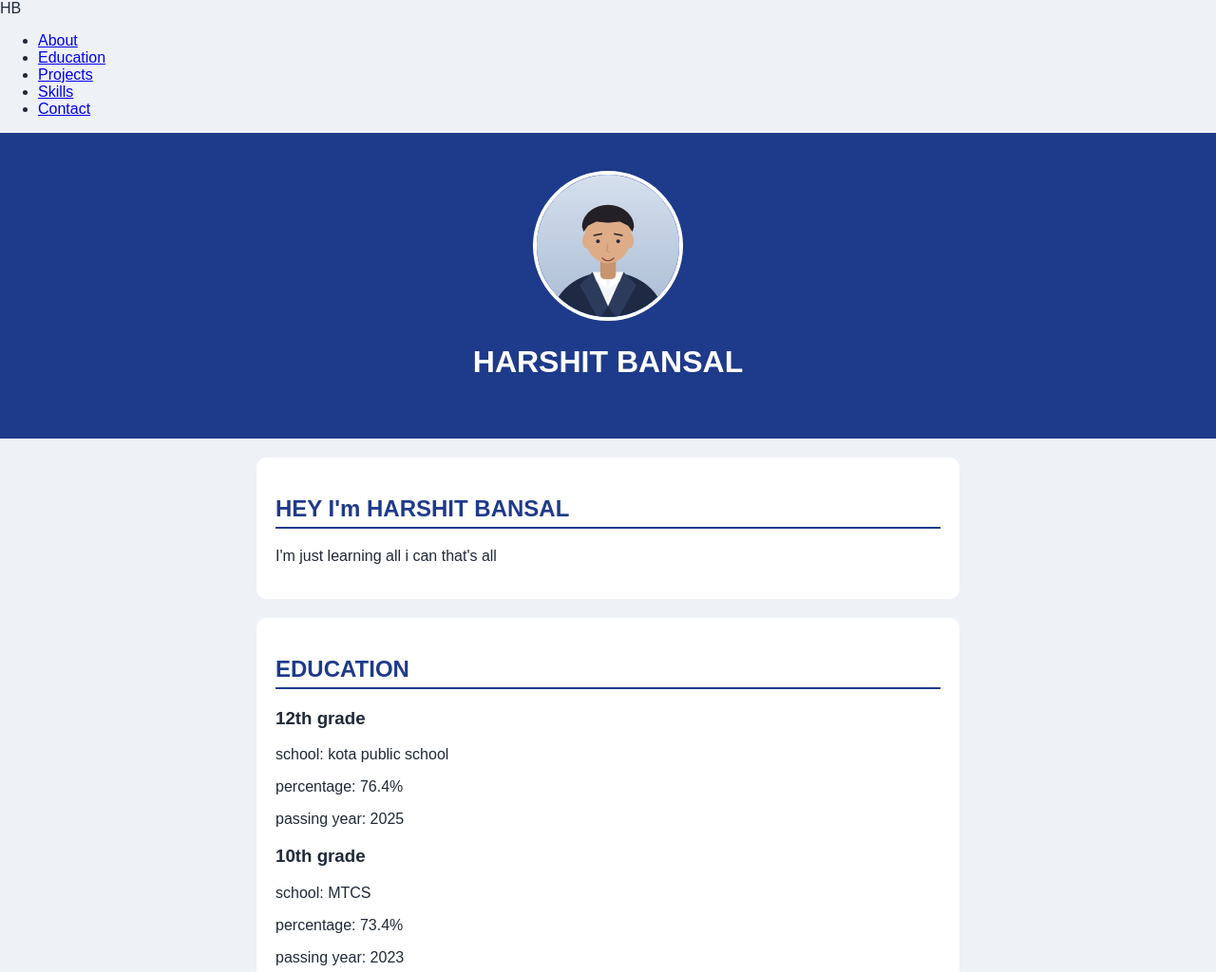
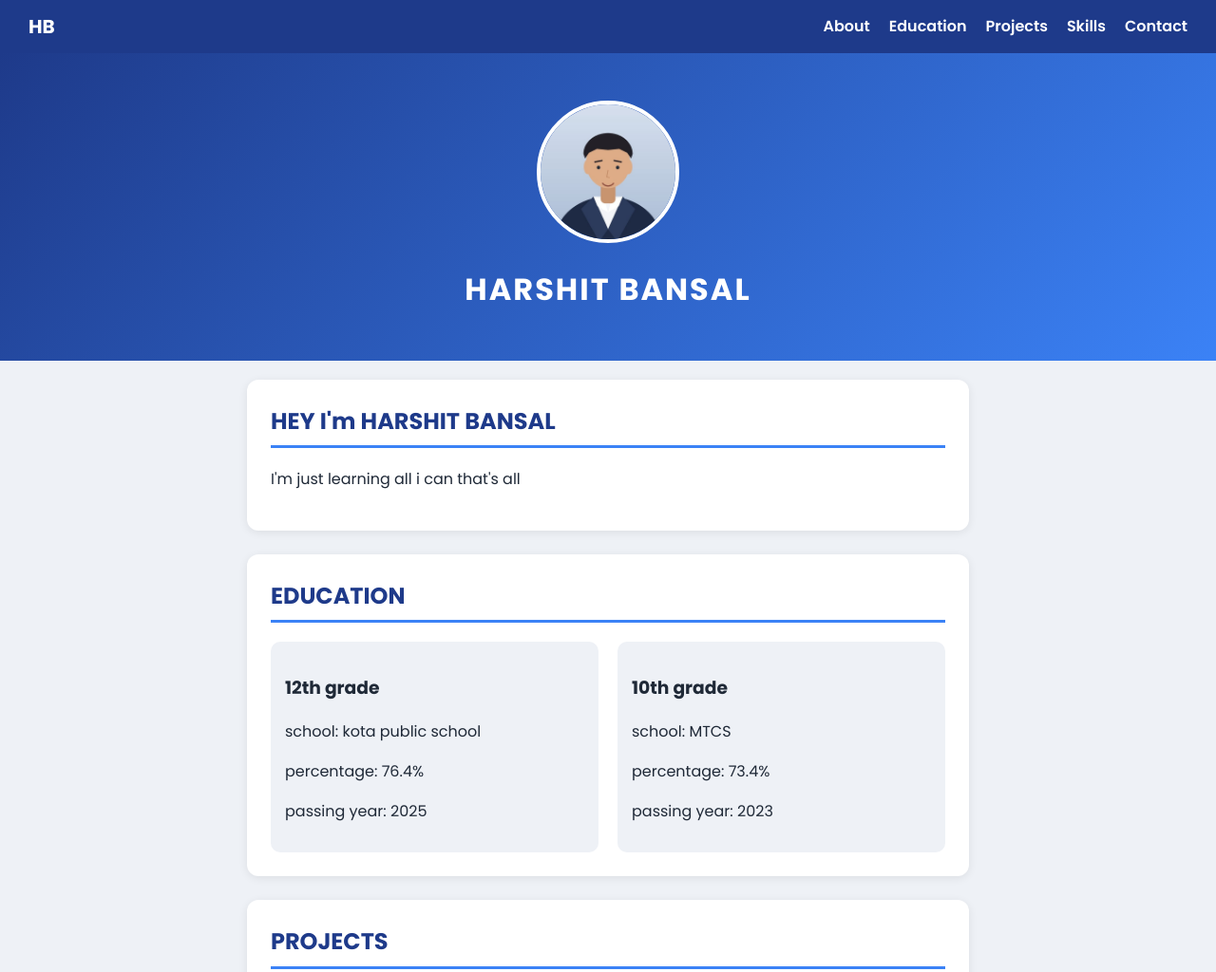
Before and after one commit to flower0-n/resume-website, a plain HTML site: page index.html in a window 1280 px wide. Shown: the top 1024 px of the page at 95% size. Drawn offline with Linux system fonts and the light colour scheme.

Commit message:
Update style.css

```diff
--- a/style.css
+++ b/style.css
@@ -1,35 +1,83 @@
+:root {
+  --navy: #1e3a8a;
+  --blue: #3b82f6;
+  --bg: #eef1f6;
+  --text: #1f2937;
+}
+
+* { box-sizing: border-box; }
+html { scroll-behavior: smooth; }
+
 body {
   margin: 0;
-  font-family: Arial, Helvetica, sans-serif;
-  background: #eef1f6;
-  color: #1f2937;
+  font-family: "Poppins", Arial, sans-serif;
+  background: var(--bg);
+  color: var(--text);
+  line-height: 1.6;
 }
-header {
-  background: #1e3a8a;
+
+/* navigation bar: flexbox + sticky positioning */
+.navbar {
+  position: sticky;
+  top: 0;
+  z-index: 10;
+  display: flex;
+  justify-content: space-between;
+  align-items: center;
+  background: var(--navy);
+  padding: 12px 30px;
+}
+.logo { color: white; font-weight: 700; font-size: 20px; }
+.nav-links { display: flex; gap: 20px; list-style: none; margin: 0; padding: 0; }
+.nav-links a { color: white; text-decoration: none; font-weight: 600; }
+.nav-links a:hover { color: #93c5fd; }
+
+/* header section (ID selector) */
+#hero {
+  background: linear-gradient(135deg, var(--navy), var(--blue));
   color: white;
   text-align: center;
-  padding: 40px 20px;
+  padding: 50px 20px;
 }
-header img {
-  border-radius: 50%;
-  border: 4px solid white;
+#hero img { border-radius: 50%; border: 4px solid white; }
+#hero h1 { margin: 15px 0 0; letter-spacing: 2px; }
+
+/* cards (class selector) */
+.container { max-width: 800px; margin: 0 auto; padding: 20px; }
+.card {
+  background: white;
+  padding: 25px;
+  margin-bottom: 25px;
+  border-radius: 12px;
+  box-shadow: 0 2px 10px rgba(0, 0, 0, 0.08);
+  scroll-margin-top: 70px;
 }
-section {
-  max-width: 700px;
-  margin: 20px auto;
-  background: white;
-  padding: 20px;
-  border-radius: 10px;
-}
+
+/* element selectors */
 h2 {
-  color: #1e3a8a;
-  border-bottom: 2px solid #1e3a8a;
-  padding-bottom: 5px;
+  color: var(--navy);
+  border-bottom: 3px solid var(--blue);
+  padding-bottom: 6px;
+  margin-top: 0;
 }
 pre {
   background: #111827;
-  color: white;
+  color: #e5e7eb;
   padding: 15px;
   border-radius: 8px;
   overflow-x: auto;
+  font-size: 13px;
 }
+
+/* side-by-side boxes */
+.row { display: flex; gap: 20px; flex-wrap: wrap; }
+.box { flex: 1; min-width: 250px; background: var(--bg); padding: 15px; border-radius: 10px; }
+
+/* skills as tags */
+#skills ul { display: flex; gap: 10px; flex-wrap: wrap; list-style: none; padding: 0; }
+#skills li { background: var(--navy); color: white; padding: 6px 16px; border-radius: 20px; }
+
+@media (max-width: 600px) {
+  .navbar { flex-direction: column; gap: 8px; }
+  .nav-links { flex-wrap: wrap; justify-content: center; gap: 12px; }
+}
```
